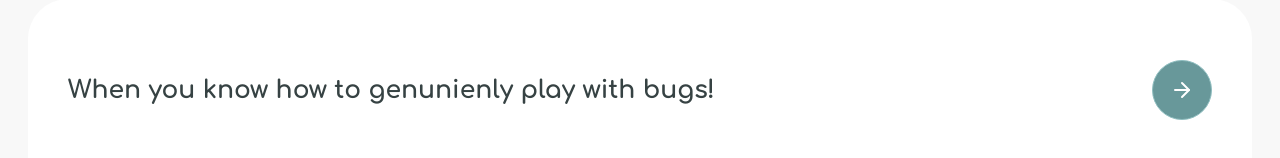
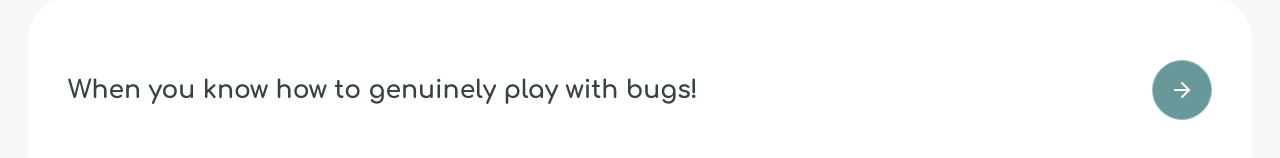
Before and after one commit to nstgorbenko/cssBayan, a plain HTML site: page index.html in a window 1280 px wide. Shown: the part 218-376 px from the top of the page. Drawn offline with Linux system fonts and the light colour scheme.

Commit message:
fix: correct typing error (Сб, мар 11, 2023 09:22:31 )

```diff
--- a/index.html
+++ b/index.html
@@ -22,7 +22,7 @@
           <input class="accordion__item-radio visually-hidden" id="accordion-1" type="radio" name="accordion" checked />
           <label class="accordion__content" for="accordion-1">
             <span class="accordion__content-wrap">
-              <span class="accordion__title">When you know how to genunienly play with
+              <span class="accordion__title">When you know how to genuinely play with
                 bugs!</span>
               <span class="accordion__icon">
                 <svg class="accordion__icon-arrow" width="24" height="24" viewBox="0 0 24 24" fill="none"
```
